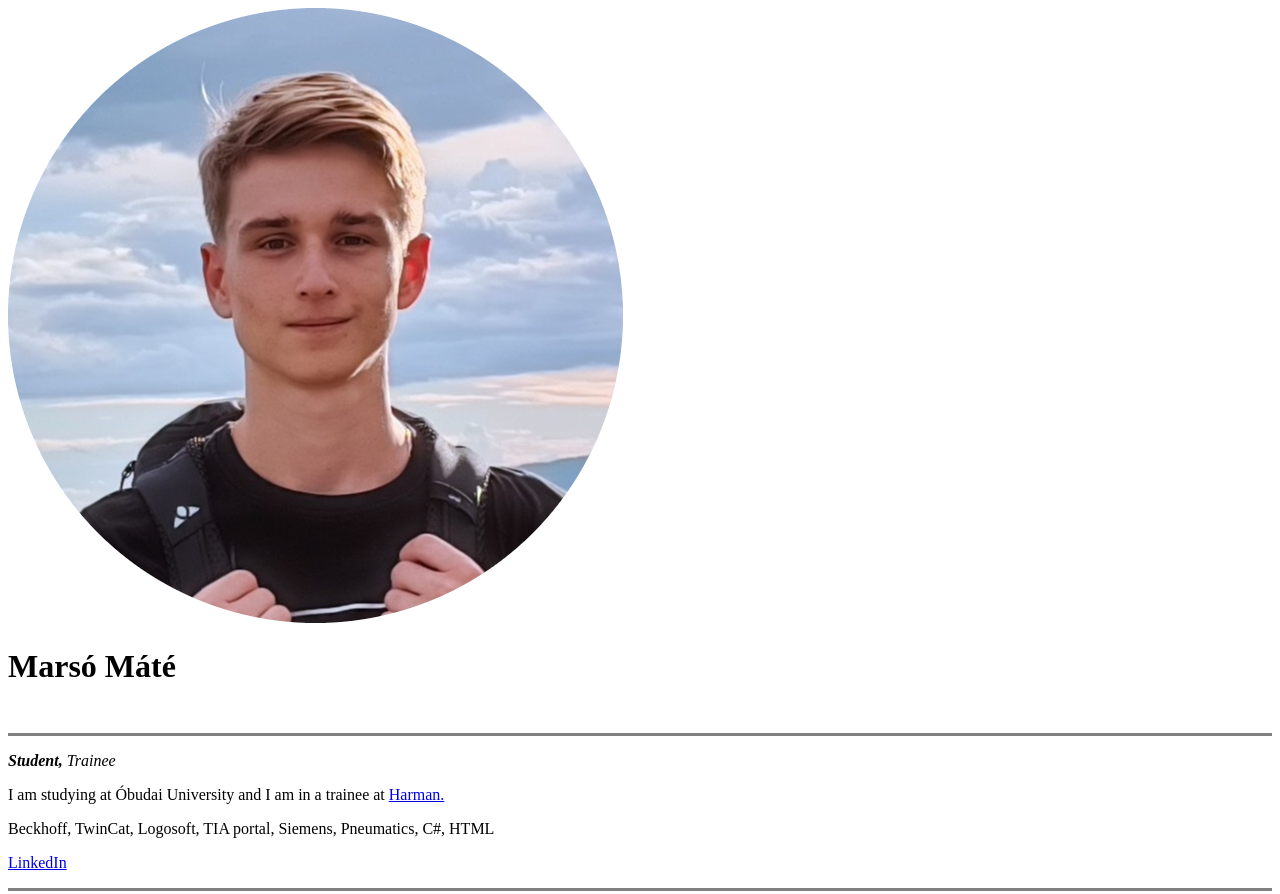
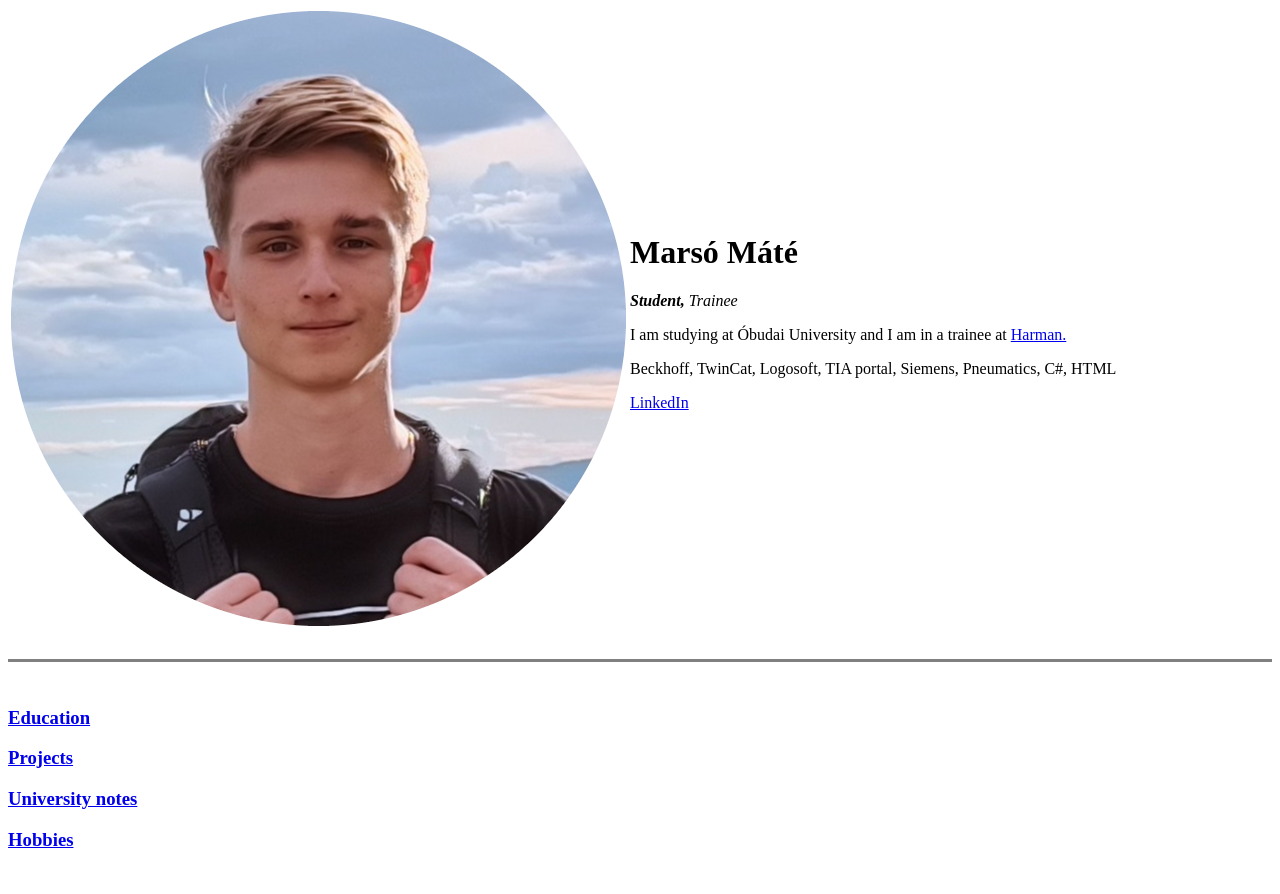
Before and after one commit to marsomate/CV-1.0, a plain HTML site: page index.html in a window 1280 px wide. Shown: the top 894 px of the page. After the commit the page ends 870 px from the top, so only its background shows below. Drawn offline with Linux system fonts and the light colour scheme.

Commit message:
Update index.html

```diff
--- a/index.html
+++ b/index.html
@@ -5,14 +5,17 @@
     <title>Mate's Website</title>
 </head>
 <body>
-    <img src="images/profile.png">
-    <h1>Marsó Máté</h1>
+    <table>
+        <td><img src="images/profile.png"></td>
+        <td>
+            <h1>Marsó Máté</h1>
+            <p><em><strong>Student,</strong> Trainee</em></p>
+            <p>I am studying at Óbudai University and I am in a trainee at <a href="https://www.harman.com/">Harman.</a></p>
+            <p>Beckhoff, TwinCat, Logosoft, TIA portal, Siemens, Pneumatics, C#, HTML</p>
+            <p><a href="https://www.linkedin.com/in/m%C3%A1t%C3%A9-mars%C3%B3-1549511ab/">LinkedIn</p>
+        </td>
+    </table>
     <br>
-    <hr size="3" noshade>
-    <p><em><strong>Student,</strong> Trainee</em></p>
-    <p>I am studying at Óbudai University and I am in a trainee at <a href="https://www.harman.com/">Harman.</a></p>
-    <p>Beckhoff, TwinCat, Logosoft, TIA portal, Siemens, Pneumatics, C#, HTML</p>
-    <p><a href="https://www.linkedin.com/in/m%C3%A1t%C3%A9-mars%C3%B3-1549511ab/">LinkedIn</p>
     <hr size="3" noshade>
     <br>
     <h3><a href="Education.html">Education</a></h3>
```
